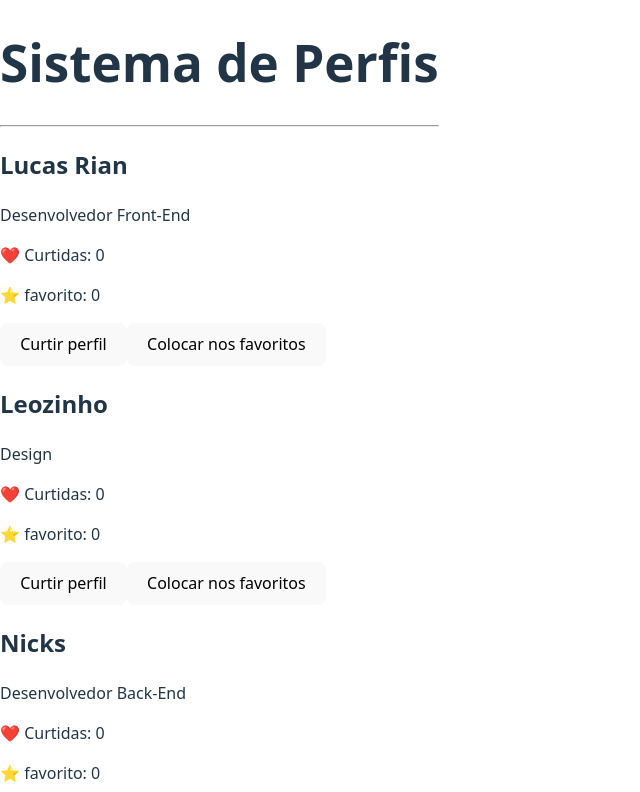
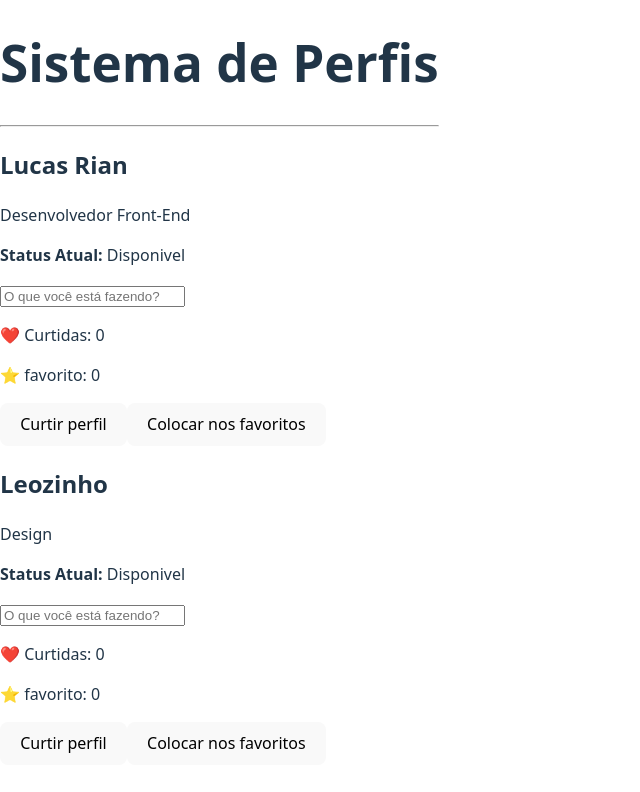
Before and after one commit to lucasriandev/Projects-React, a React (Vite) app in the folder meu-primeiro-projeto-react/: page / in a window 1280 px wide. Shown: the top 792 px of the page, without its empty margins (0-640 px from the left). Built offline with nearby package versions, Linux system fonts and the light colour scheme.

Commit message:
add input

```diff
--- a/meu-primeiro-projeto-react/src/Profile.jsx
+++ b/meu-primeiro-projeto-react/src/Profile.jsx
@@ -4,6 +4,7 @@ function Profile(props) {
   //criando o estado curtidas começando com 0
   const [curtidas, setCurtidas] = useState(0);
   const [favorito, setFavorito] = useState(0);
+  const [status, setStatus] = useState("Disponivel");
 
   //sera chamada quando o botao clicar
   function adicionarCurtidas() {
@@ -14,10 +15,24 @@ function Profile(props) {
     setFavorito(favorito + 1);
   }
 
+  function mudarStatus(evento) {
+    setStatus(evento.target.value);
+  }
+
   return (
     <div className="profile-card">
       <h2>{props.nome}</h2>
       <p>{props.cargo}</p>
+
+      <p>
+        <strong>Status Atual: </strong> {status}
+      </p>
+      <input
+        type="text"
+        placeholder="O que você está fazendo?"
+        //onChamge que chama a funcao
+        onChange={mudarStatus}
+      />
 
       <p>❤️ Curtidas: {curtidas}</p>
       <p>⭐ favorito: {favorito}</p>
```
